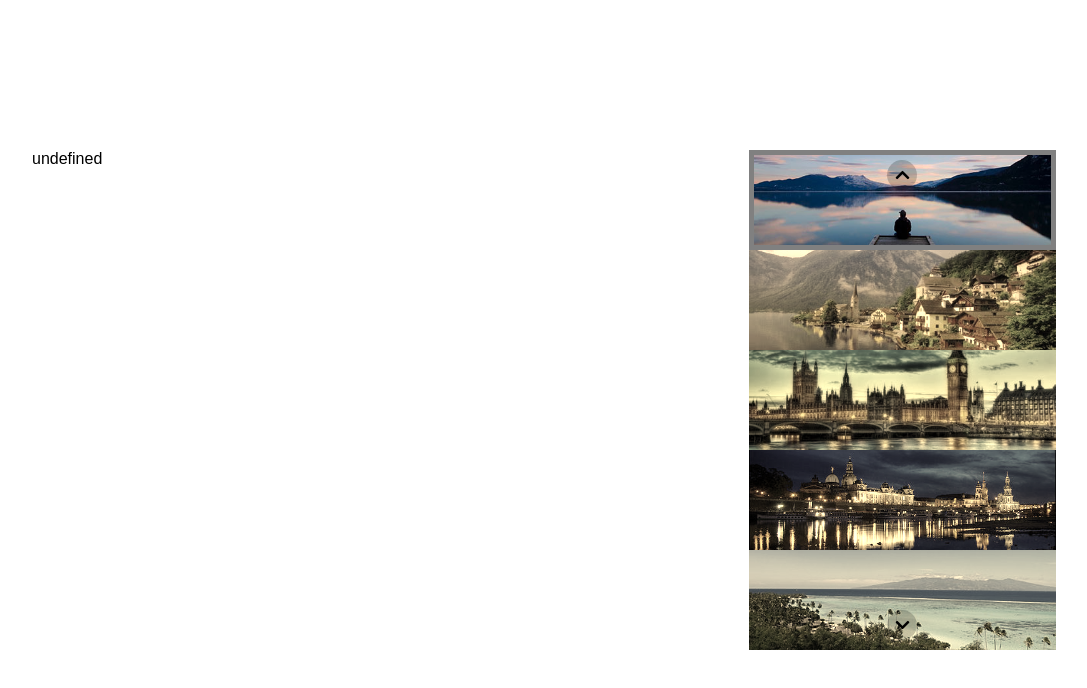
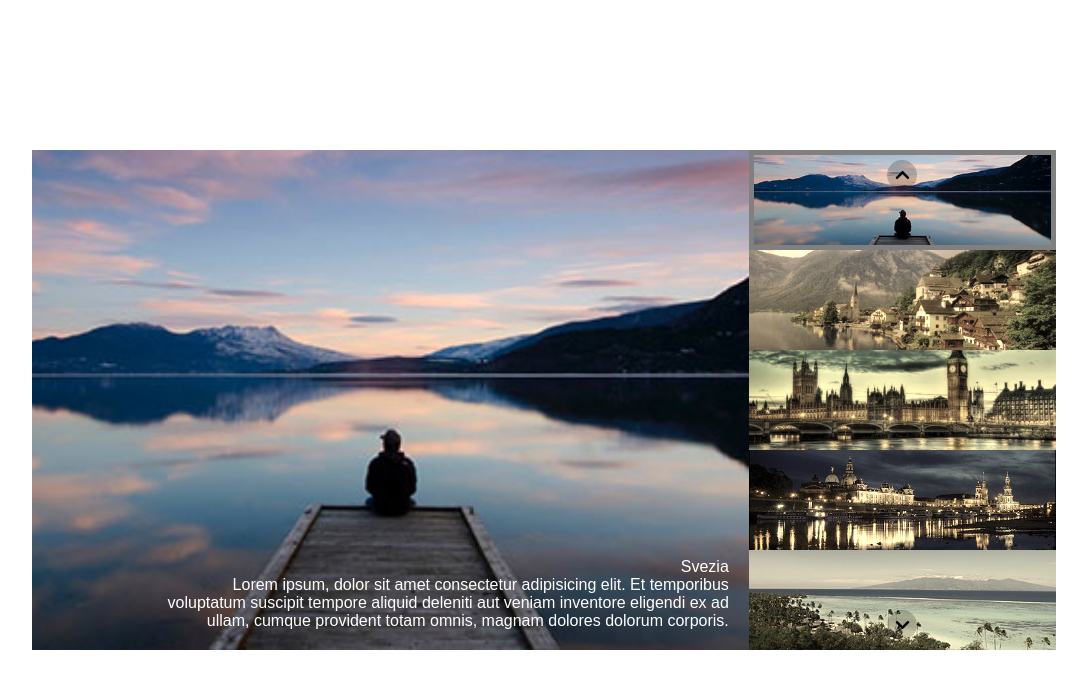
Before and after one commit to antoniogiachin/js-array-carousel, a plain HTML site: page index.html in a window 1280 px wide. Shown: the whole page, without its empty margins (96-1183 px from the left). Drawn offline with Linux system fonts and the light colour scheme.

Commit message:
correzione undefined, inizializzata variabile mainImg

```diff
--- a/main.js
+++ b/main.js
@@ -11,10 +11,8 @@ const text = [
     'Et temporibus voluptatum suscipit tempore aliquid deleniti aut veniam inventore eligendi ex ad ullam,',
 ];
 
-//Foto
-let mainImg;
-
-
+// //Foto
+let mainImg="";
 
 // Ciclo immagini
 for (let i = 0; i < items.length; i++){
@@ -24,3 +22,9 @@ for (let i = 0; i < items.length; i++){
 
 //Recupero col-70 e inserisco il for
 document.querySelector('.col-70').innerHTML = mainImg;
+
+//Aggiungo active, contatore
+let currentImgBig = 0;
+
+let imgBig = document.getElementsByClassName('img-big');
+imgBig[currentImgBig].classList.add('active')
```
Also changed, not shown: index.html (+1 -3 lines).
